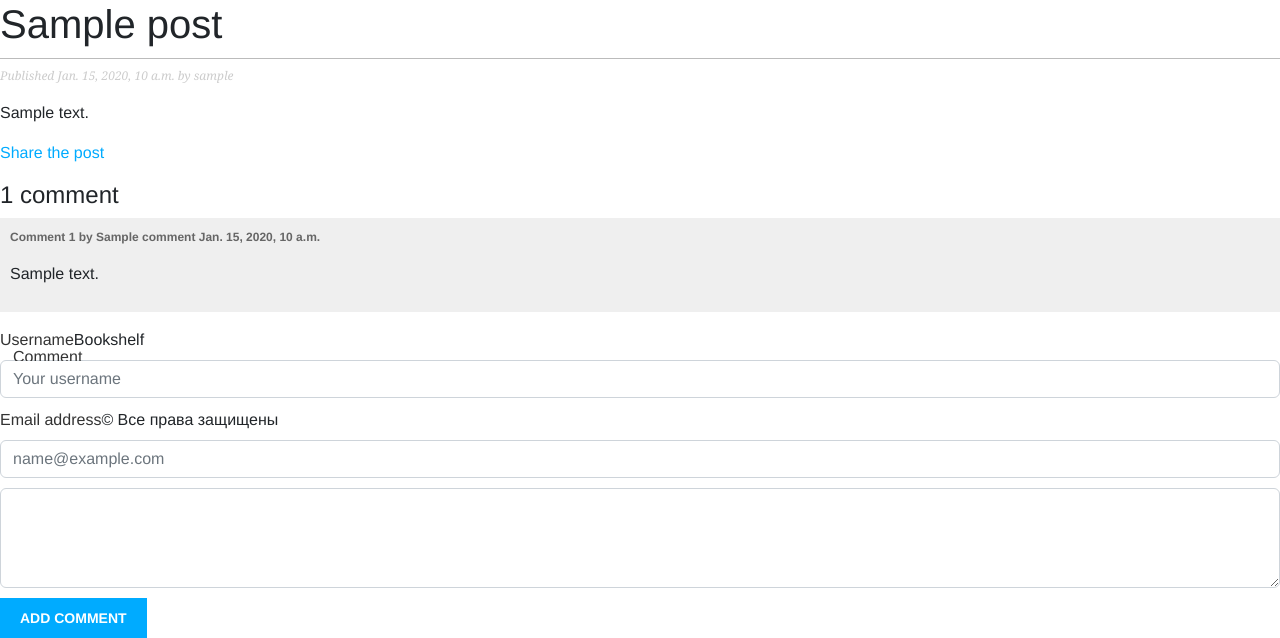
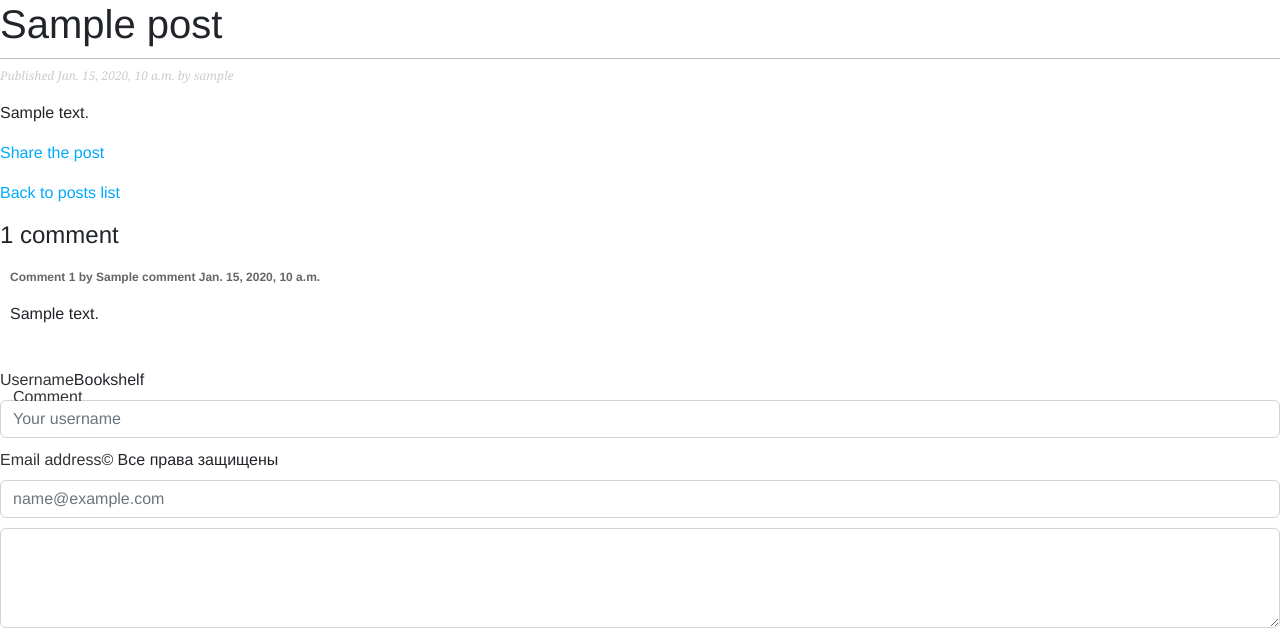
Before and after one commit to Krushovice/djangowebsite, a Django app: page /posts/1/ in a window 1280 px wide. Shown: the part 64-702 px from the top of the page. Run offline with Django 5.2, Linux system fonts and the light colour scheme; tables that the repository leaves empty hold one stand-in row (values such as "Sample post").

Commit message:
add back button to post detail

```diff
--- a/mysite/post/templates/post/components/buttons.html
+++ b/mysite/post/templates/post/components/buttons.html
@@ -1 +1 @@
-<a href="{% url 'post:index' %}" role="button">К статьям</a>
+<a href="{% url 'post:index' %}" role="button">Back</a>
--- a/mysite/post/templates/post/detail.html
+++ b/mysite/post/templates/post/detail.html
@@ -8,9 +8,14 @@
     </p>
     {{ post.body|linebreaks }}
     <p>
-    <a href="{% url "post:share" post.pk %}">
+        <a href="{% url "post:share" post.pk %}">
         Share the post
     </a>
+    </p>
+    <p>
+        <a href="{% url "post:index" %}">
+            Back to posts list
+        </a>
     </p>
 
     {% with comments.count as total_comments %}
@@ -27,6 +32,7 @@
             {{ comment.body|truncatewords:10|linebreaks }}
         </div>
     {% empty %}
+        <p>There are no comments.</p>
     {% endfor %}
     {% include "post/components/comment_form.html" %}
 {% endblock %}
```
